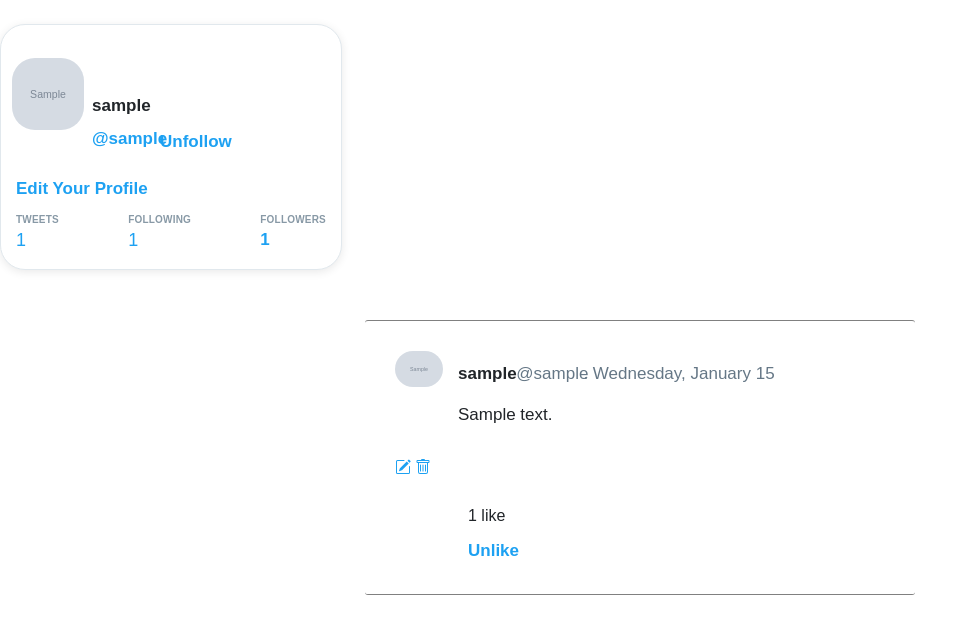
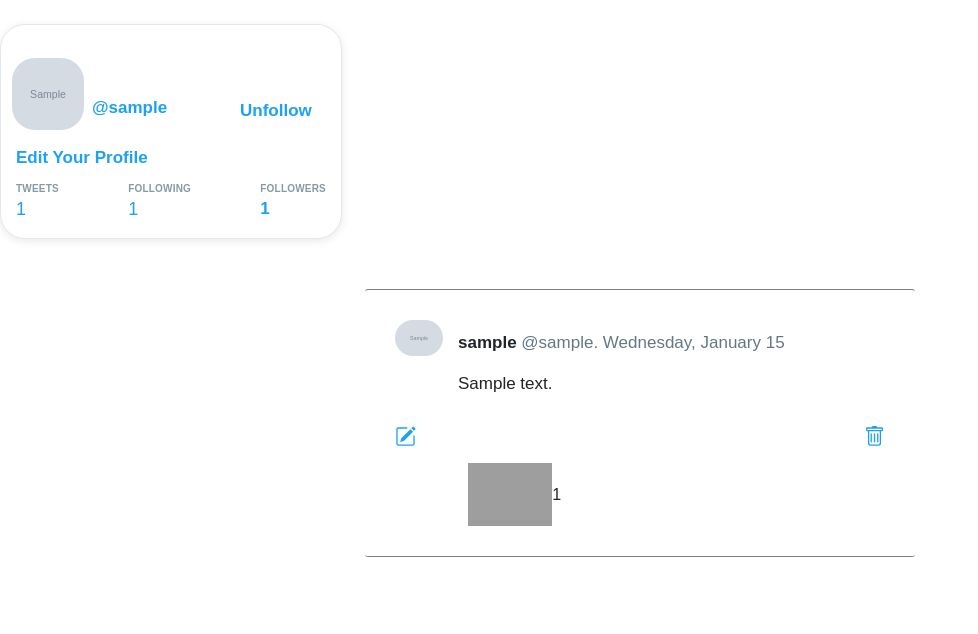
Before and after one commit to IMperiumX/CS50W, a Django app: a page that uses Network/network/templates/layout.html in a window 1280 px wide. Shown: the part 68-702 px from the top of the page, without its empty margins (0-978 px from the left). Run offline with Django 3.2, Linux system fonts and the light colour scheme; a user stored in the database is signed in; tables that the repository leaves empty hold one stand-in row (values such as "Sample post"); grey boxes marked "Sample" are stand-in pictures; some libraries are stand-ins or nearby versions; grey boxes are pictures that could not be loaded.

Commit message:
Enhance application Desing, Adding a User like system

```diff
--- a/Network/network/models.py
+++ b/Network/network/models.py
@@ -42,7 +42,7 @@ class Post(models.Model):
     objects = models.Manager()  # The default manager.
     published = PublishedManager()  # Our custom manager.
     users_like = models.ManyToManyField(
-        settings.AUTH_USER_MODEL, related_name='images_liked', blank=True
+        settings.AUTH_USER_MODEL, related_name='liked_user', blank=True
     )
     total_likes = models.PositiveIntegerField(db_index=True, default=0)
 
--- /dev/null
+++ b/Network/network/static/network/css/styles.css
@@ -0,0 +1,267 @@
+.pagination {
+    display: inline-block;
+}
+
+* {
+    margin: 0px;
+    padding: 0px;
+    box-sizing: content-box;
+}
+
+a.follow {
+    color: #1DA1F2
+    float: right;
+    margin-top: 13px;
+    margin-right: 75%;
+}
+
+
+.wrapper {
+    background: #fff none repeat scroll 0 0;
+    border: 1px solid #e1e8ed;
+    border-radius: 25px;
+    height: auto;
+    width: 100%;
+    max-width: 340px;
+    box-shadow: 0px 2px 10px rgba(0, 0, 0, .09);
+}
+
+.main-wrapper {
+    border-radius: 4px 4px 0px 0px;
+    height: 45px;
+    width: 100%;
+}
+
+#profile-link {
+    background-color: #fff;
+    border-radius: 6px;
+    display: inline-block;
+    float: left;
+    margin: -30px 5px 0px 8px;
+    max-width: 100%;
+    padding: 1px;
+    vertical-align: bottom;
+}
+
+#profile-img {
+    border: 2px solid #fff;
+    border-radius: 25px;
+    color: #fff;
+    height: 72px;
+    width: 72px;
+}
+
+#profile-marg {
+    margin: 5px 0px 0px;
+}
+
+#profile-name {
+    font-size: 18px;
+    font-weight: 700;
+    line-height: 21px;
+}
+
+#profile-name a {
+    color: inherit;
+}
+
+#profile-state {
+    padding: 15px;
+}
+
+#profile-Arrange {
+    display: flex;
+    align-items: center;
+    justify-content: space-between;
+    margin: 0;
+    min-width: 100%;
+    padding: 0px;
+}
+
+ul#profile-Arrange {
+    list-style: none;
+    margin: 0;
+    padding: 0;
+}
+
+#profile-details a:hover {
+    text-decoration: none;
+}
+
+#profile-number {
+    display: block;
+    font-size: 18px;
+    font-weight: 500;
+    transition: color 0.15s ease-in-out 0s;
+}
+
+#profile-label {
+    color: #8899a6;
+    font-size: 10px;
+    letter-spacing: 0.02em;
+    overflow: hidden;
+    text-transform: uppercase;
+    transition: color 0.15s ease-in-out 0s;
+}
+
+<style>.bd-placeholder-img {
+    font-size: 1.125rem;
+    text-anchor: middle;
+    -webkit-user-select: none;
+    -moz-user-select: none;
+    user-select: none;
+}
+
+@media (min-width: 768px) {
+    .bd-placeholder-img-lg {
+        font-size: 3.5rem;
+    }
+}
+
+
+.liked {
+    max-width: 30%;
+}
+
+
+img {
+    max-width: 100%;
+}
+
+.avator {
+    border-radius: 100px;
+    width: 48px;
+    margin-right: 15px;
+}
+
+
+.tweet-wrap {
+    max-width: 490px;
+    background: #fff;
+    margin: 0 auto;
+    margin-top: 50px;
+    border-radius: 3px;
+    padding: 30px;
+    border-bottom: 1px solid gray;
+    border-top: 1px solid gray;
+}
+
+.tweet-header {
+    display: flex;
+    align-items: flex-start;
+    font-size: 17px;
+}
+
+.tweet-header-info {
+    font-weight: bold;
+
+}
+
+.tweet-header-info span {
+    color: #657786;
+    font-weight: normal;
+}
+
+.tweet-header-info p {
+    font-weight: normal;
+    margin-top: 5px;
+
+}
+
+
+
+.tweet-img-wrap {
+    padding-left: 60px;
+}
+
+.tweet-info-counts {
+    display: flex;
+    margin-left: 73px;
+    margin-top: 10px;
+
+}
+
+.tweet-info-counts div {
+    display: flex;
+    margin-right: 8.5rem;
+    margin-top: 5px;
+    flex-wrap: wrap;
+    align-content: space-around;
+    align-items: center;
+    flex-direction: row;
+}
+
+.tweet-info-counts div svg {
+    color: #0d6efd;
+    margin-right: 10px;
+}
+
+.message{
+    display: flex;
+    align-items: flex-start;
+    justify-content: space-between;
+    align-content: flex-start;
+    flex-wrap: nowrap;
+    flex-direction: row;
+}
+@media screen and (max-width:430px) {
+    .tweet-header {
+        flex-direction: column;
+    }
+
+    .tweet-header img {
+        margin-bottom: 20px;
+    }
+
+    .tweet-header-info p {
+        margin-bottom: 30px;
+    }
+
+    .tweet-img-wrap {
+        padding-left: 0;
+    }
+
+    .tweet-info-counts {
+        display: flex;
+        margin-left: 0;
+    }
+
+    .tweet-info-counts div {
+        margin-right: 10px;
+    }
+}
+
+
+
+body {
+    margin: 0;
+    padding: 0;
+    -webkit-font-smoothing: antialiased;
+    font-family: arial;
+}
+
+#main-content {
+    display: flex;
+    width: 0vw;
+    height: 0vh;
+    background: white;
+    align-items: center;
+    justify-content: center;
+    text-align: center;
+}
+
+h1 {
+    font-size: 14px;
+    font-weight: 400;
+    margin: 10px 0 0 0;
+    color: #888888;
+}
+
+a {
+    font-size: 17px;
+    font-weight: bold;
+    margin-top: 10px;
+    display: inline-block;
+    text-decoration: none;
+    color: #1DA1F2;
+}
--- /dev/null
+++ b/Network/network/static/network/js/script.js
@@ -0,0 +1,39 @@
+like = document.querySelectorAll(".liked");
+
+like.forEach((element) => {
+  like_handeler(element);
+});
+
+function like_handeler(element) {
+  element.addEventListener("click", () => {
+    id = element.getAttribute("data-id");
+    is_liked = element.getAttribute("data-is_liked");
+    icon = document.querySelector(`#post-like-${id}`);
+    count = document.querySelector(`#post-count-${id}`);
+
+    form = new FormData();
+    form.append("id", id);
+    form.append("is_liked", is_liked);
+    fetch("/like/", {
+      method: "POST",
+      body: form,
+    })
+      .then((res) => res.json())
+      .then((res) => {
+        if (res.status == 201) {
+          if (res.is_liked === "yes") {
+            icon.src = "https://img.icons8.com/plasticine/100/000000/like.png";
+            element.setAttribute("data-is_liked", "yes");
+          } else {
+            icon.src =
+              "https://img.icons8.com/carbon-copy/100/000000/like--v2.png";
+            element.setAttribute("data-is_liked", "no");
+          }
+          count.textContent = res.like_count;
+        }
+      })
+      .catch(function (res) {
+        alert("Network Error. Please Check your connection.");
+      });
+  });
+}
--- a/Network/network/templates/layout.html
+++ b/Network/network/templates/layout.html
@@ -4,23 +4,25 @@
 
 <head>
     <title>{% block title %}Social Network{% endblock %}</title>
-    <link href="https://cdn.jsdelivr.net/npm/bootstrap@5.0.0-beta3/dist/css/bootstrap.min.css" rel="stylesheet" integrity="sha384-eOJMYsd53ii+scO/bJGFsiCZc+5NDVN2yr8+0RDqr0Ql0h+rP48ckxlpbzKgwra6" crossorigin="anonymous">
+    <link href="https://cdn.jsdelivr.net/npm/bootstrap@5.0.0-beta3/dist/css/bootstrap.min.css" rel="stylesheet"
+        integrity="sha384-eOJMYsd53ii+scO/bJGFsiCZc+5NDVN2yr8+0RDqr0Ql0h+rP48ckxlpbzKgwra6" crossorigin="anonymous">
     <link rel="stylesheet" href="http://cdnjs.cloudflare.com/ajax/libs/font-awesome/4.4.0/css/font-awesome.min.css">
-    <link href="{% static 'css/styles.css' %}" rel="stylesheet">
+    <link href="{% static 'network/css/styles.css' %}" rel="stylesheet">
 </head>
 
 <body>
     <nav class="navbar navbar-expand-md navbar-dark bg-dark mb-4">
         <div class="container-fluid">
             <a class="navbar-brand" href="{% url 'index' %}">Network</a>
-            <button class="navbar-toggler" type="button" data-bs-toggle="collapse" data-bs-target="#navbarCollapse" aria-controls="navbarCollapse" aria-expanded="false" aria-label="Toggle navigation">
+            <button class="navbar-toggler" type="button" data-bs-toggle="collapse" data-bs-target="#navbarCollapse"
+                aria-controls="navbarCollapse" aria-expanded="false" aria-label="Toggle navigation">
                 <span class="navbar-toggler-icon"></span>
             </button>
             <div class="collapse navbar-collapse" id="navbarCollapse">
                 <ul class="navbar-nav me-auto mb-2 mb-md-0">
                     {% if user.is_authenticated %}
                     <li class="nav-item">
-                        <a class="nav-link" href="{% url 'user_detail' request.user%}"><strong>{{ request.user}}</strong></a>
+                        <a class="nav-link" href="{% url 'user_detail' request.user%}"><strong>{{request.user}}</strong></a>
                     </li>
                     {% endif %}
                     <li class=" nav-item">
@@ -38,7 +40,8 @@
                     </li>
                     {% else %}
                     <li class="nav-item">
-                        <a style="margin-top: 1px;margin-right: 8%;position:absolute;top:15px;right:0;" class="btn btn-success " href="{% url 'login' %}">Log in</a>
+                        <a style="margin-top: 1px;margin-right: 8%;position:absolute;top:15px;right:0;"
+                            class="btn btn-success " href="{% url 'login' %}">Log in</a>
                     </li>
                     <li style="margin-top: 1px;margin-right: 2px;position:absolute;top:8px;right:8px;" class="nav-item">
                         <a class="btn btn-sm btn-outline-secondary" href="{% url 'register' %}">Register</a>
@@ -64,27 +67,8 @@
     {% block content %}
     {% include "network/pagination.html" with page=page_obj %}
     {% endblock content%}
-    <script src="https://ajax.googleapis.com/ajax/libs/jquery/3.4.1/
-jquery.min.js"></script>
-    <script src="https://cdn.jsdelivr.net/npm/js-cookie@2.2.1/src/
-js.cookie.min.js"></script>
-    <script>
-    var csrftoken = Cookies.get('csrftoken');
+  <script src="{% static 'network/js/script.js'%}"></script>
 
-    function csrfSafeMethod(method) {
-        // these HTTP methods do not require CSRF protection
-        return (/^(GET|HEAD|OPTIONS|TRACE)$/.test(method));
-    }
-    $.ajaxSetup({
-        beforeSend: function(xhr, settings) {
-            if (!csrfSafeMethod(settings.type) && !this.crossDomain) {
-                xhr.setRequestHeader("X-CSRFToken", csrftoken);
-            }
-        }
-    });
-    $(document).ready(function() { {% block domready %}{% endblock %}
-    });
-    </script>
 </body>
 
 </html>
--- a/Network/network/templates/network/following.html
+++ b/Network/network/templates/network/following.html
@@ -6,7 +6,8 @@
     <div class="tweet-header">
         <img src="{% thumbnail post.author.profile.photo 180x180 %}" alt="" class="avator">
         <div class="tweet-header-info">
-            {{post.author}} <a href="{% url 'user_detail' post.author %}"><span>@{{post.author}}</span></a><span>. {{post.date_added|date:'l, F j'}}
+            {{post.author}} <a href="{% url 'user_detail' post.author %}"><span>@{{post.author}}</span></a><span>.
+                {{post.date_added|date:'l, F j'}}
 
             </span>
 
--- a/Network/network/templates/user/detail.html
+++ b/Network/network/templates/user/detail.html
@@ -9,14 +9,11 @@
             <img src="{% thumbnail user.profile.photo 180x180 %}" id="profile-img">
         </a>
         <div id="profile-marg">
-            <div id="profile-name">
-                <a href="#">{{ user.username }}</a>
-            </div>
             <span>
                 <a href="#">@<span>{{ user.username }}</span></a>
             </span>
             {% with total_followers=user.followers.count %}
-            <a class="follow" style="position: absolute; left: 10rem;" href="#" data-id="{{ user.id }}" data-action="{% if request.user in user.followers.all %} un {% endif %} follow" class="follow">
+            <a class="follow" style="position: absolute; left: 15rem;" href="#" data-id="{{ user.id }}" data-action="{% if request.user in user.followers.all %} un {% endif %} follow" class="follow">
                 {% if request.user not in user.followers.all %}
                 Follow
                 {% else %}
@@ -47,10 +44,10 @@
                     <a href="#">
                         <span class="d-block" id="profile-label">Followers</span>
                         <span>
-                            <span class=coutn >
-                            <span class="total">
-                            {{ total_followers }}
-                            </span>
+                            <span class=coutn>
+                                <span class="total">
+                                    {{ total_followers }}
+                                </span>
                             </span>
                         </span>
                         </span>
@@ -73,37 +70,25 @@
         </div>
     </div>
     {% if post.author == request.user %}
-    <a href="{% url 'post_edit' post.pk %}"><svg xmlns="http://www.w3.org/2000/svg" width="16" height="16" fill="currentColor" class="bi bi-pencil-square" viewBox="0 0 16 16">
+    <div class="message">
+    <a href="{% url 'post_edit' post.pk %}"><svg xmlns="http://www.w3.org/2000/svg" width="21" height="21" fill="currentColor" class="bi bi-pencil-square" viewBox="0 0 16 16">
             <path d="M15.502 1.94a.5.5 0 0 1 0 .706L14.459 3.69l-2-2L13.502.646a.5.5 0 0 1 .707 0l1.293 1.293zm-1.75 2.456-2-2L4.939 9.21a.5.5 0 0 0-.121.196l-.805 2.414a.25.25 0 0 0 .316.316l2.414-.805a.5.5 0 0 0 .196-.12l6.813-6.814z" />
             <path fill-rule="evenodd" d="M1 13.5A1.5 1.5 0 0 0 2.5 15h11a1.5 1.5 0 0 0 1.5-1.5v-6a.5.5 0 0 0-1 0v6a.5.5 0 0 1-.5.5h-11a.5.5 0 0 1-.5-.5v-11a.5.5 0 0 1 .5-.5H9a.5.5 0 0 0 0-1H2.5A1.5 1.5 0 0 0 1 2.5v11z" />
         </svg></a>
-    <a href="{% url 'post_delete' post.pk %}"><svg xmlns="http://www.w3.org/2000/svg" width="16" height="16" fill="currentColor" class="bi bi-trash" viewBox="0 0 16 16">
+    <a href="{% url 'post_delete' post.pk %}"><svg xmlns="http://www.w3.org/2000/svg" width="21" height="21" fill="currentColor" class="bi bi-trash" viewBox="0 0 16 16">
             <path d="M5.5 5.5A.5.5 0 0 1 6 6v6a.5.5 0 0 1-1 0V6a.5.5 0 0 1 .5-.5zm2.5 0a.5.5 0 0 1 .5.5v6a.5.5 0 0 1-1 0V6a.5.5 0 0 1 .5-.5zm3 .5a.5.5 0 0 0-1 0v6a.5.5 0 0 0 1 0V6z" />
             <path fill-rule="evenodd" d="M14.5 3a1 1 0 0 1-1 1H13v9a2 2 0 0 1-2 2H5a2 2 0 0 1-2-2V4h-.5a1 1 0 0 1-1-1V2a1 1 0 0 1 1-1H6a1 1 0 0 1 1-1h2a1 1 0 0 1 1 1h3.5a1 1 0 0 1 1 1v1zM4.118 4 4 4.059V13a1 1 0 0 0 1 1h6a1 1 0 0 0 1-1V4.059L11.882 4H4.118zM2.5 3V2h11v1h-11z" />
         </svg></a>
+    </div>
     {% endif %}
     <div class="tweet-info-counts">
-        <div class="likes-count">
-            {% with total_likes=post.users_like.count users_like=post.users_like.all %}
-            <div class="likes">
-                <div class="likes-count">
-                    <span class="count">
-                        <span class="total">{{ total_likes }}</span>
-                        like{{ total_likes|pluralize }}
-                        <a class="like" href="#" data-id="{{ post.id }}" data-action="{% if request.user in users_like %}un{% endif %}like">
-                            {% if request.user not in users_like %}
-                            Like
-                            {% else %}
-                            Unlike
-                            {% endif %}
-                        </a>
-                    </span>
-                </div>
-            </div>
+        <div class="likes">
+            <img data-id="{{post.id}}" id="post-like-{{post.id}}" class="liked" {% if not request.user in post.users_like.all %} data-is_liked="no" src="https://img.icons8.com/carbon-copy/100/000000/like--v2.png" {%else%} data-is_liked="yes" src="https://img.icons8.com/plasticine/100/000000/like.png" {%endif%} />
+            <span id="post-count-{{post.id}}">{{post.users_like.count}}</span>
         </div>
     </div>
 </div>
-{% endwith %}
+</div>
 {% endfor %}
 {% endblock %}
 {% block domready %}
@@ -131,29 +116,4 @@ previous_followers + 1 : previous_followers - 1);
 }
 );
 });
-$('a.like').click(function(e){
-e.preventDefault();
-$.post('{% url 'like' %}',
-{
-id: $(this).data('id'),
-action: $(this).data('action')
-},
-function(data){
-if (data['status'] == 'ok')
-{
-var previous_action = $('a.like').data('action');
-// toggle data-action
-$('a.like').data('action', previous_action == 'like' ?
-'unlike' : 'like');
-// toggle link text
-$('a.like').text(previous_action == 'like' ? 'Unlike' :
-'Like');
-// update total likes
-var previous_likes = parseInt($('span.count .total').text());
-$('span.count .total').text(previous_action == 'like' ?
-previous_likes + 1 : previous_likes - 1);
-}
-}
-);
-});
 {% endblock %}
--- a/Network/network/urls.py
+++ b/Network/network/urls.py
@@ -5,11 +5,11 @@ from . import views
 urlpatterns = [
     # AUTH URLs
     path("", views.PostListView.as_view(), name="index"),
-    path("login", views.login_view, name="login"),
-    path("logout", views.logout_view, name="logout"),
-    path("register", views.register, name="register"),
+    path("accounts/login", views.login_view, name="login"),
+    path("accounts/logout", views.logout_view, name="logout"),
+    path("accoutns/register", views.register, name="register"),
     # Post related URLs
-    path('like/', views.tweet_like, name='like'),
+    path('like/', views.like, name='like'),
     path('post/new', views.create_post, name='post_new'),
     path('post/<int:pk>/', views.PostDetailView.as_view(), name='post_detail'),
     path('post/<int:pk>/edit/', views.PostUpdateView.as_view(), name='post_edit'),
@@ -17,7 +17,6 @@ urlpatterns = [
     # User action realted URLs
     path('edit/', views.edit, name='edit'),
     path('users/', views.UserPostListView.as_view(), name='user_list'),
-    path('users/follow/', views.user_follow, name='user_follow'),
     path('users/<username>/following/', views.following_posts, name='user_following'),
     path('users/<username>/', views.user_detail, name='user_detail'),
 ]
--- a/Network/network/views.py
+++ b/Network/network/views.py
@@ -1,25 +1,21 @@
 from itertools import chain
+
+from django.contrib import messages
 from django.contrib.auth import authenticate, login, logout
 from django.contrib.auth.decorators import login_required
+from django.contrib.auth.models import User
+from django.core.paginator import EmptyPage, PageNotAnInteger, Paginator
 from django.db import IntegrityError
-from django.contrib import messages
-from django.http import HttpResponse, HttpResponseRedirect
+from django.http import HttpResponseRedirect, JsonResponse
+from django.views.decorators.csrf import csrf_exempt
+from django.shortcuts import get_object_or_404, render
 from django.urls import reverse, reverse_lazy
-from django.shortcuts import get_object_or_404, get_list_or_404
-from django.contrib.auth.models import User
+from django.views.decorators.http import require_POST
+from django.views.generic import DeleteView, DetailView, ListView, UpdateView
 
-from common.decorators import ajax_required
-from django.http import JsonResponse
-from django.views.decorators.http import require_POST
 
-from django.core.paginator import Paginator, EmptyPage, PageNotAnInteger
-from django.shortcuts import render
-
-from django.views.generic import ListView, DetailView, UpdateView, DeleteView
-from django.views.generic.edit import CreateView
-
-from .models import Post, Profile, Contact
-from .forms import UserEditForm, ProfileEditForm, CreatePostForm
+from .forms import CreatePostForm, ProfileEditForm, UserEditForm
+from .models import Post, Profile
 
 
 def login_view(request):
@@ -67,11 +63,11 @@ def register(request):
             user = User.objects.create_user(username, email, password)
             user.save()
             # Create the user profile
-            messages.success(request, 'Account Created successfully')
+            messages.success(request, "Account Created successfully")
 
             Profile.objects.create(user=user)
         except IntegrityError:
-            messages.error(request, 'Error Creating your Account')
+            messages.error(request, "Error Creating your Account")
             return render(
                 request, "network/register.html", {"message": "Username already taken."}
             )
@@ -91,16 +87,15 @@ def create_post(request):
             user = request.user
             Post.objects.create(author=user, body=body, status=status)
 
-        return HttpResponseRedirect(reverse('index'))
+        return HttpResponseRedirect(reverse("index"))
 
-    return render(request, "network/post_new.html", {'form': CreatePostForm()})
+    return render(request, "network/post_new.html", {"form": CreatePostForm()})
 
 
-@login_required
 def user_detail(request, username):
     user = get_object_or_404(User, username=username, is_active=True)
     posts = user.twitter_posts.all()
-    return render(request, 'user/detail.html', {'user': user, 'posts': posts})
+    return render(request, "user/detail.html", {"user": user, "posts": posts})
 
 
 @login_required
@@ -108,14 +103,14 @@ def following_posts(request, username):
     user = User.objects.get(username=username, is_active=True)
     user_to_set = user.following.all()
     following_posts = [user.twitter_posts.all() for user in user_to_set]
-    posts = list(chain.from_iterable(following_posts))
+    posts = list(chain.from_iterable(following_posts)).sort()
 
-    return render(request, 'network/following.html', {'posts': posts})
+    return render(request, "network/following.html", {"posts": posts})
 
 
 @login_required
 def edit(request):
-    if request.method == 'POST':
+    if request.method == "POST":
         user_form = UserEditForm(instance=request.user, data=request.POST)
         profile_form = ProfileEditForm(
             instance=request.user.profile, data=request.POST, files=request.FILES
@@ -123,85 +118,74 @@ def edit(request):
         if user_form.is_valid() and profile_form.is_valid():
             user_form.save()
             profile_form.save()
-            messages.success(request, 'Profile updated successfully')
+            messages.success(request, "Profile updated successfully")
         else:
-            messages.error(request, 'Error updating your profile')
+            messages.error(request, "Error updating your profile")
     else:
         user_form = UserEditForm(instance=request.user)
         profile_form = ProfileEditForm(instance=request.user.profile)
     return render(
         request,
-        'network/edit.html',
-        {'user_form': user_form, 'profile_form': profile_form},
+        "network/edit.html",
+        {"user_form": user_form, "profile_form": profile_form},
     )
 
 
-@ajax_required
 @login_required
-@require_POST
-def tweet_like(request):
-    tweet_id = request.POST.get('id')
-    action = request.POST.get('action')
-    if tweet_id and action:
+@csrf_exempt
+def like(request):
+    if request.method == "POST":
+        post_id = request.POST.get('id')
+        is_liked = request.POST.get('is_liked')
         try:
-            tweet = Post.objects.get(id=tweet_id)
-            if action == 'like':
-                tweet.users_like.add(request.user)
-            else:
-                tweet.users_like.remove(request.user)
-            return JsonResponse({'status': 'ok'})
+            post = Post.objects.get(id=post_id)
+            if is_liked == 'no':
+                post.users_like.add(request.user)
+                is_liked = 'yes'
+            elif is_liked == 'yes':
+                post.users_like.remove(request.user)
+                is_liked = 'no'
+            post.save()
+
+            return JsonResponse(
+                {
+                    'like_count': post.users_like.count(),
+                    'is_liked': is_liked,
+                    "status": 201,
+                }
+            )
         except:
-            pass
-    return JsonResponse({'status': 'error'})
-
-
-@ajax_required
-@require_POST
-@login_required
-def user_follow(request):
-    user_id = request.POST.get('id')
-    action = request.POST.get('action')
-    if user_id and action:
-        try:
-            user = User.objects.get(id=user_id)
-            if action == 'follow':
-                Contact.objects.get_or_create(user_from=request.user, user_to=user)
-                create_action(request.user, 'is following', user)
-            else:
-                Contact.objects.filter(user_from=request.user, user_to=user).delete()
-            return JsonResponse({'status': 'ok'})
-        except User.DoesNotExist:
-            return JsonResponse({'status': 'error'})
-    return JsonResponse({'status': 'error'})
+            return JsonResponse({'error': "Post not found", "status": 404})
+    return JsonResponse({}, status=400)
 
 
 class PostListView(ListView):
     queryset = Post.published.all()
-    context_object_name = 'posts'
+    context_object_name = "posts"
     paginate_by = 10
-    template_name = 'network/index.html'
+    template_name = "network/index.html"
 
 
 class PostDetailView(DetailView):
     model = Post
-    template_name = 'network/post_detail.html'
+    template_name = "network/post_detail.html"
 
 
 class PostUpdateView(UpdateView):
     model = Post
-    template_name = 'network/post_edit.html'
-    fields = ['body', 'status']
-    success_url = reverse_lazy('index')
+    template_name = "network/post_edit.html"
+    fields = ["body", "status"]
+    success_url = reverse_lazy("index")
 
 
 class PostDeleteView(DeleteView):
     model = Post
-    template_name = 'network/post_delete.html'
-    success_url = reverse_lazy('index')
+    template_name = "network/post_delete.html"
+    success_url = reverse_lazy("index")
 
 
 class UserPostListView(ListView):
     queryset = User.objects.filter(is_active=True).exclude(id=1)
     paginate_by = 10
-    context_object_name = 'users'
-    template_name = 'user/list.html'
+    context_object_name = "users"
+    template_name = "user/list.html"
```
Also changed, not shown: Network/network/templates/network/index.html (+6 -43 lines), Network/network/migrations/0001_initial.py (added), Network/network/migrations/0002_profile_is_active.py (added), Network/network/migrations/0003_auto_20210820_2055.py (added), Network/network/migrations/0004_auto_20210821_1316.py (added), Network/network/migrations/0005_post_total_likes.py (added), Network/network/migrations/0006_auto_20210908_1709.py (added), Network/network/migrations/__init__.py (added).
